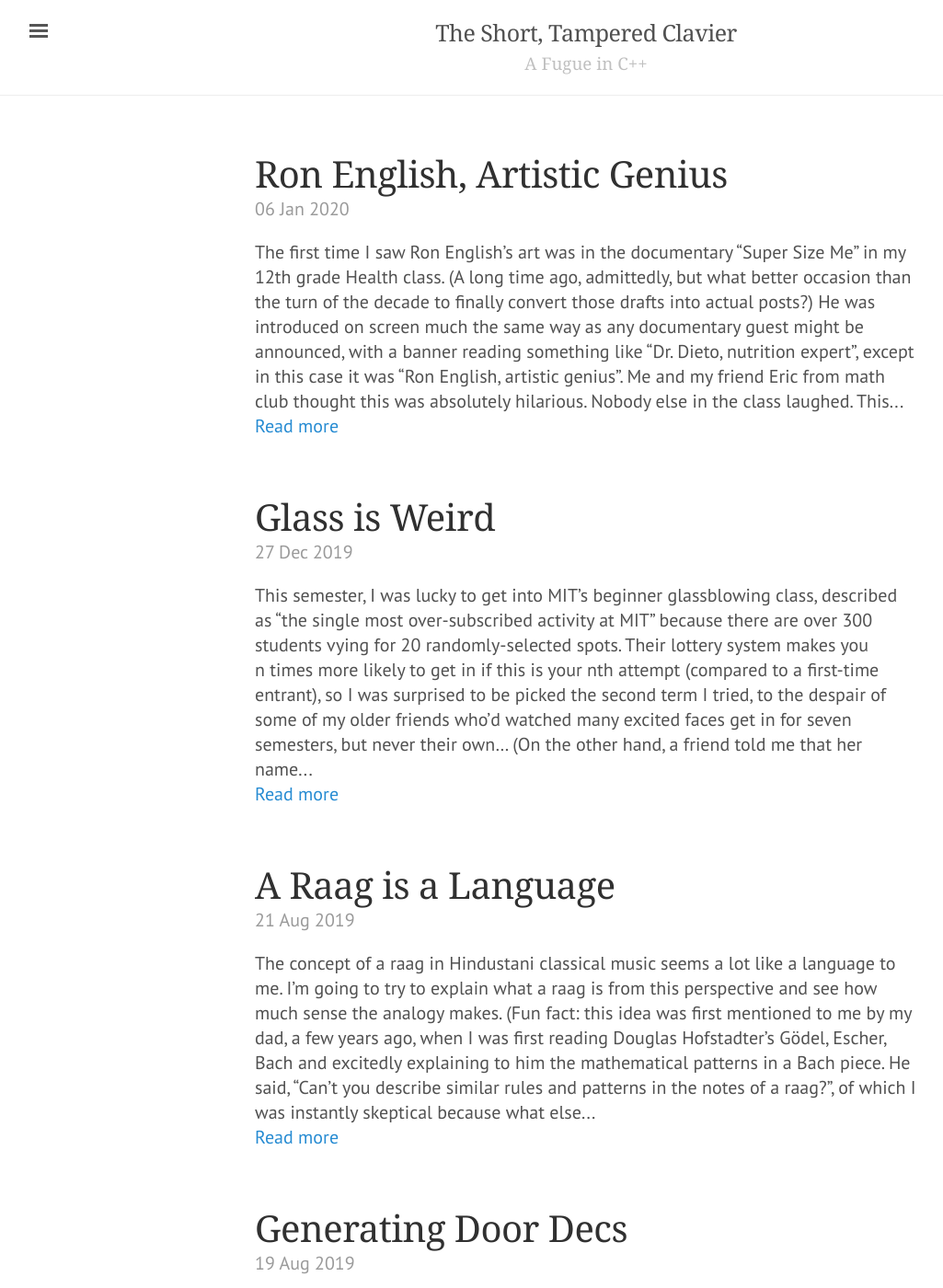
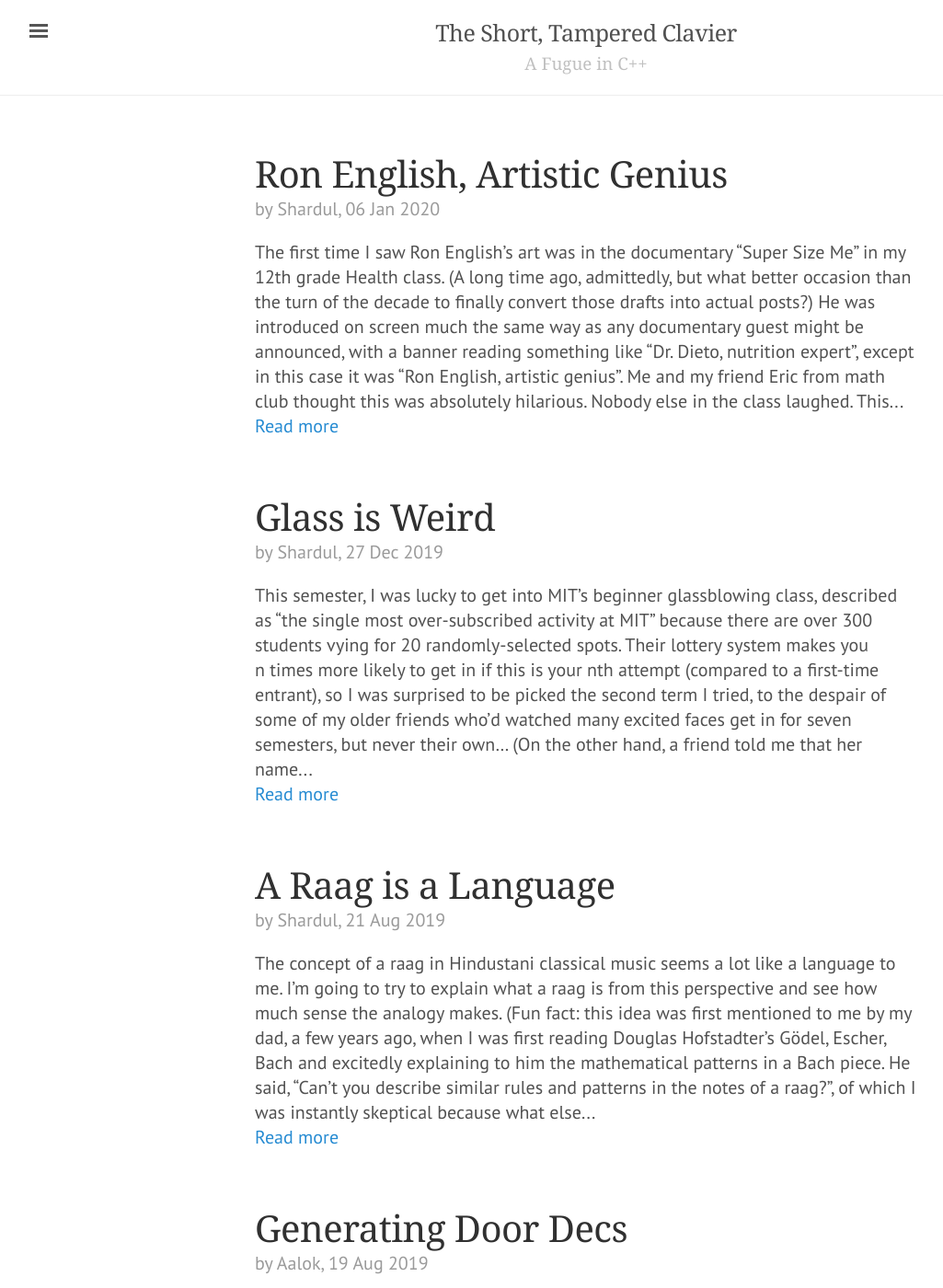
Before and after one commit to theshorttamperedclavier/theshorttamperedclavier.github.io, a Jekyll site: the page built from index.html, in a window 1280 px wide and 1400 px high. Shown: the whole window at 92% size, without its empty margins (3-1028 px from the left). Built offline with Jekyll 4.4.1, drawn with Linux system fonts in a browser that asks for light colours; some web fonts are replaced; the list of posts is cut into pages by our own code; some of the changed text lies outside the part shown.

Commit message:
Author visible on front page

```diff
--- a/index.html
+++ b/index.html
@@ -12,7 +12,7 @@
       </a>
     </h1>
 
-    <span class="post-date">{{ post.date | date_to_string }}</span>
+    <span class="post-date">by {{ post.author }}, {{ post.date | date_to_string }}</span>
 
     <div>
       {% if post.fullview %}
```
